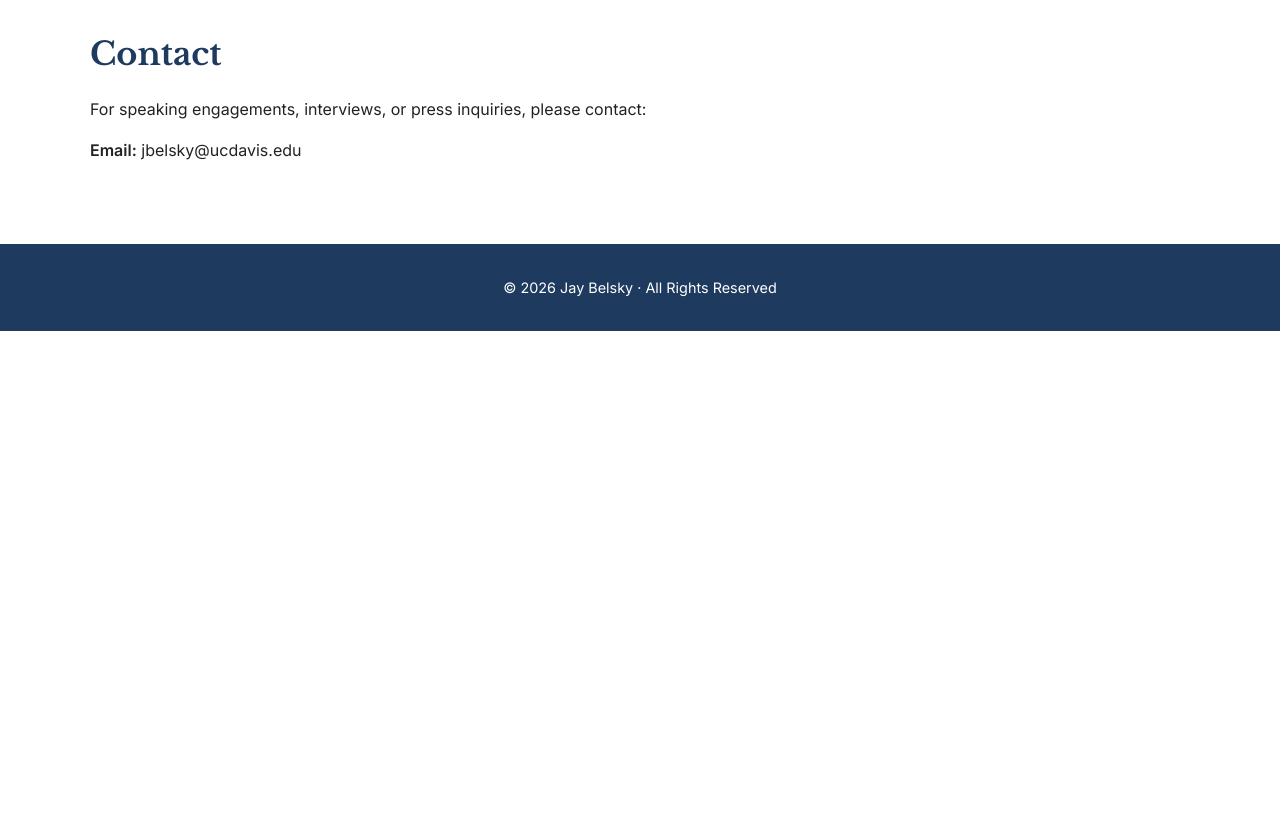
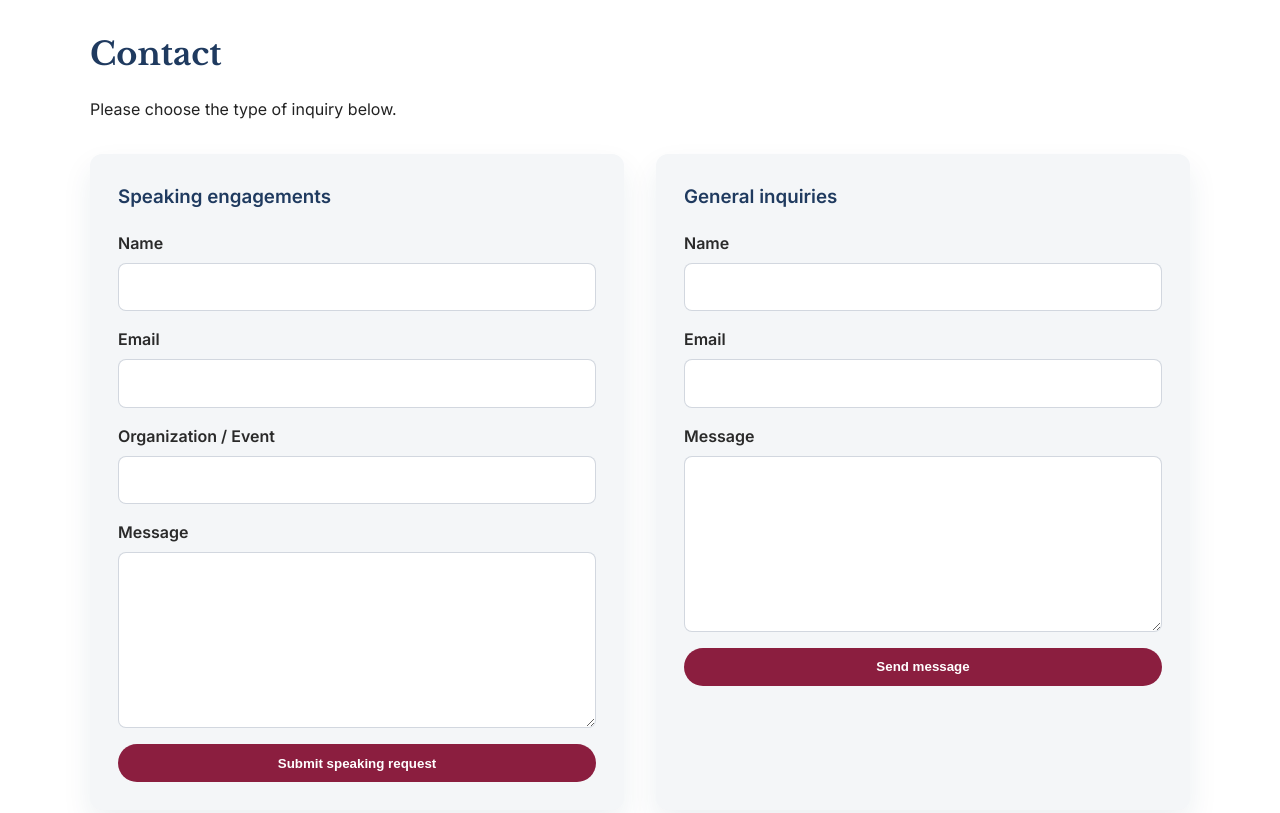
Before and after one commit to jaipaton/jay-belsky-site, a plain HTML site: page index.html in a window 1280 px wide. Shown: the part 2800-3613 px from the top of the page. Before the commit the page ends 3131 px from the top, so only its background shows below. Drawn offline with nearby package versions, Linux system fonts and the light colour scheme.

Commit message:
Add dual contact forms for inquiries

```diff
--- a/assets/styles.css
+++ b/assets/styles.css
@@ -262,6 +262,51 @@ h2 {
   max-width: 820px;
 }
 
+.contact-grid {
+  margin-top: 2rem;
+  display: grid;
+  grid-template-columns: repeat(auto-fit, minmax(260px, 1fr));
+  gap: 2rem;
+}
+
+.contact-card {
+  background: var(--secondary);
+  border-radius: 12px;
+  padding: 1.75rem;
+  box-shadow: 0 14px 30px rgba(31, 58, 95, 0.08);
+}
+
+.contact-card h3 {
+  margin-top: 0;
+  color: var(--primary);
+}
+
+.contact-card form {
+  display: grid;
+  gap: 1rem;
+}
+
+.contact-card label {
+  display: grid;
+  gap: 0.4rem;
+  font-weight: 600;
+  color: #2a2a2a;
+}
+
+.contact-card input,
+.contact-card textarea {
+  width: 100%;
+  padding: 0.65rem 0.75rem;
+  border-radius: 8px;
+  border: 1px solid rgba(31, 58, 95, 0.2);
+  font: inherit;
+  background: #fff;
+}
+
+.contact-card textarea {
+  resize: vertical;
+}
+
 .detail {
   display: grid;
   grid-template-columns: 320px 1fr;
--- a/index.html
+++ b/index.html
@@ -158,12 +158,57 @@
 <section id="contact">
   <div class="container">
     <h2>Contact</h2>
-    <p>
-      For speaking engagements, interviews, or press inquiries, please contact:
+    <p class="page-lede">
+      Please choose the type of inquiry below.
     </p>
-    <p>
-      <strong>Email:</strong> jbelsky@ucdavis.edu
-    </p>
+    <div class="contact-grid">
+      <div class="contact-card">
+        <h3>Speaking engagements</h3>
+        <form action="https://formspree.io/f/YOUR_SPEAKING_FORM_ID" method="POST">
+          <input type="hidden" name="inquiry_type" value="Speaking engagement">
+          <label>
+            Name
+            <input type="text" name="name" required>
+          </label>
+          <label>
+            Email
+            <input type="email" name="email" required>
+          </label>
+          <label>
+            Organization / Event
+            <input type="text" name="organization">
+          </label>
+          <label>
+            Message
+            <textarea name="message" rows="6" required></textarea>
+          </label>
+          <button type="submit" class="btn btn-primary">
+            Submit speaking request
+          </button>
+        </form>
+      </div>
+      <div class="contact-card">
+        <h3>General inquiries</h3>
+        <form action="https://formspree.io/f/YOUR_GENERAL_FORM_ID" method="POST">
+          <input type="hidden" name="inquiry_type" value="General inquiry">
+          <label>
+            Name
+            <input type="text" name="name" required>
+          </label>
+          <label>
+            Email
+            <input type="email" name="email" required>
+          </label>
+          <label>
+            Message
+            <textarea name="message" rows="6" required></textarea>
+          </label>
+          <button type="submit" class="btn btn-primary">
+            Send message
+          </button>
+        </form>
+      </div>
+    </div>
   </div>
 </section>
 
```
